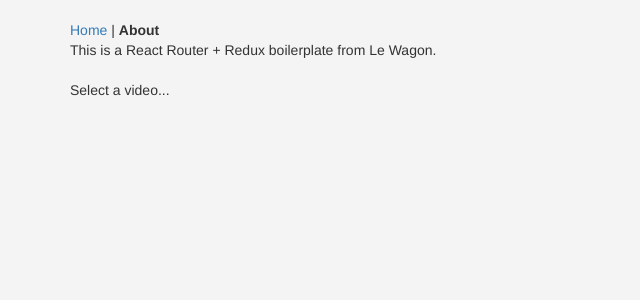
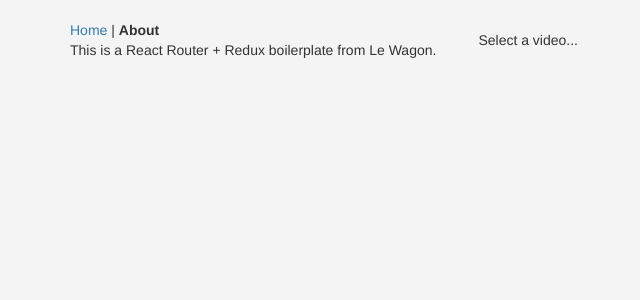
Before and after one commit to Guillaumejfrt/react-youtube-redux, a React app: page /about in a window 1280 px wide. Shown: the top 300 px of the page, without its empty margins (0-640 px from the left). Built offline with nearby package versions, Linux system fonts and the light colour scheme.

Commit message:
selected video

```diff
--- a/assets/stylesheets/application.scss
+++ b/assets/stylesheets/application.scss
@@ -1,5 +1,8 @@
 body {
   background-color: #F4F4F4;
+}
+.main {
+  display: flex;
 }
 .app {
   margin-top: 20px;
@@ -32,3 +35,24 @@ body {
     cursor: pointer;
   }
 }
+.video-selected {
+  display: flex;
+  flex-direction: column;
+  justify-content: center;
+  align-items: center;
+  margin-left: 3em;
+  .selected-videocard {
+    display: flex;
+    justify-content: center;
+    align-items: center;
+    flex-direction: column;
+    width: 55%;
+    padding: 2em;
+    background-color: rgba(186, 22, 22, 0.1);
+    border: 1px solid #e3e3e3;
+    p {
+      margin-top: 1em;
+      font-weight: 600;
+    }
+  }
+}
--- a/src/containers/video_selected.jsx
+++ b/src/containers/video_selected.jsx
@@ -5,16 +5,18 @@ class VideoSelected extends Component {
   render() {
     const video = this.props.selectedVideo.id;
     if (!video) {
-      return <div>Select a video...</div>;
+      return <div className="video-selected">Select a video...</div>;
     }
     const url = `https://www.youtube.com/embed/${video.videoId}`;
     return (
-      <div>
+      <div className="video-selected">
         <hr />
-        <iframe title={video.videoId} src={url} />
-        <div className="details">
-          <div>{this.props.selectedVideo.snippet.title}</div>
-          <div>{this.props.selectedVideo.snippet.description}</div>
+        <div className="selected-videocard">
+          <iframe title={video.videoId} src={url} />
+          <div className="details">
+            <p>{this.props.selectedVideo.snippet.title}</p>
+            <p>{this.props.selectedVideo.snippet.description}</p>
+          </div>
         </div>
       </div>
     );
--- a/src/index.jsx
+++ b/src/index.jsx
@@ -30,7 +30,7 @@ const middlewares = applyMiddleware(reduxPromise, logger);
 // render an instance of the component in the DOM
 ReactDOM.render(
   <Provider store={createStore(reducers, initialState, middlewares)}>
-    <div>
+    <div className="main">
       <Router history={history}>
         <Switch>
           <Route path="/" exact component={Home} />
```
